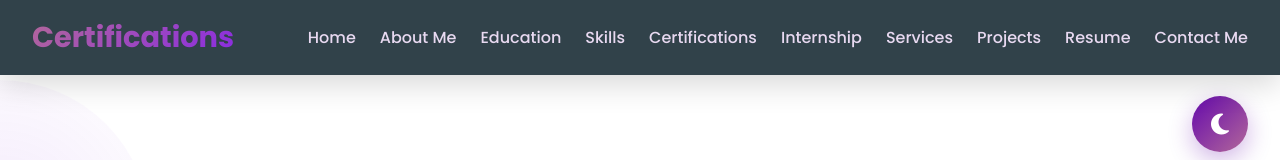
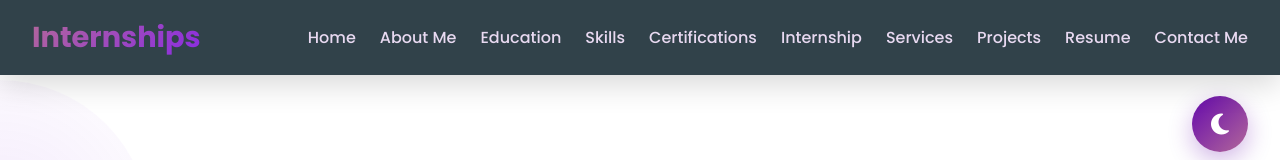
Before and after one commit to yashmac120828/Yash_Portfolio, a website: page Certifications.html in a window 1280 px wide. Shown: the top 160 px of the page. Drawn offline with Linux system fonts and the light colour scheme.

Commit message:
updated header for internship part

```diff
--- a/Certifications.html
+++ b/Certifications.html
@@ -561,7 +561,7 @@
 <body>
     <header>
         <nav>
-            <div class="left">Certifications</div>
+            <div class="left">Internships</div>
             <div class="hamburger" aria-label="Toggle navigation menu" role="button" tabindex="0">
                 <span></span>
                 <span></span>
```
